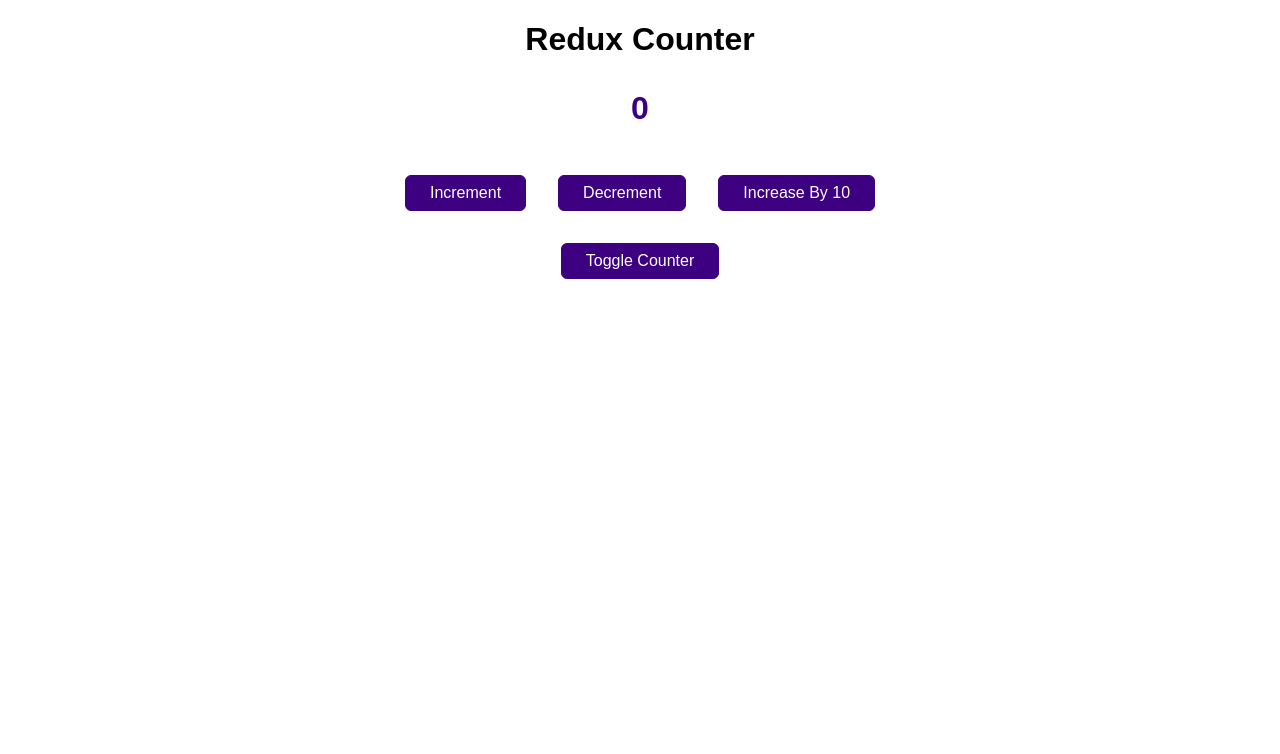
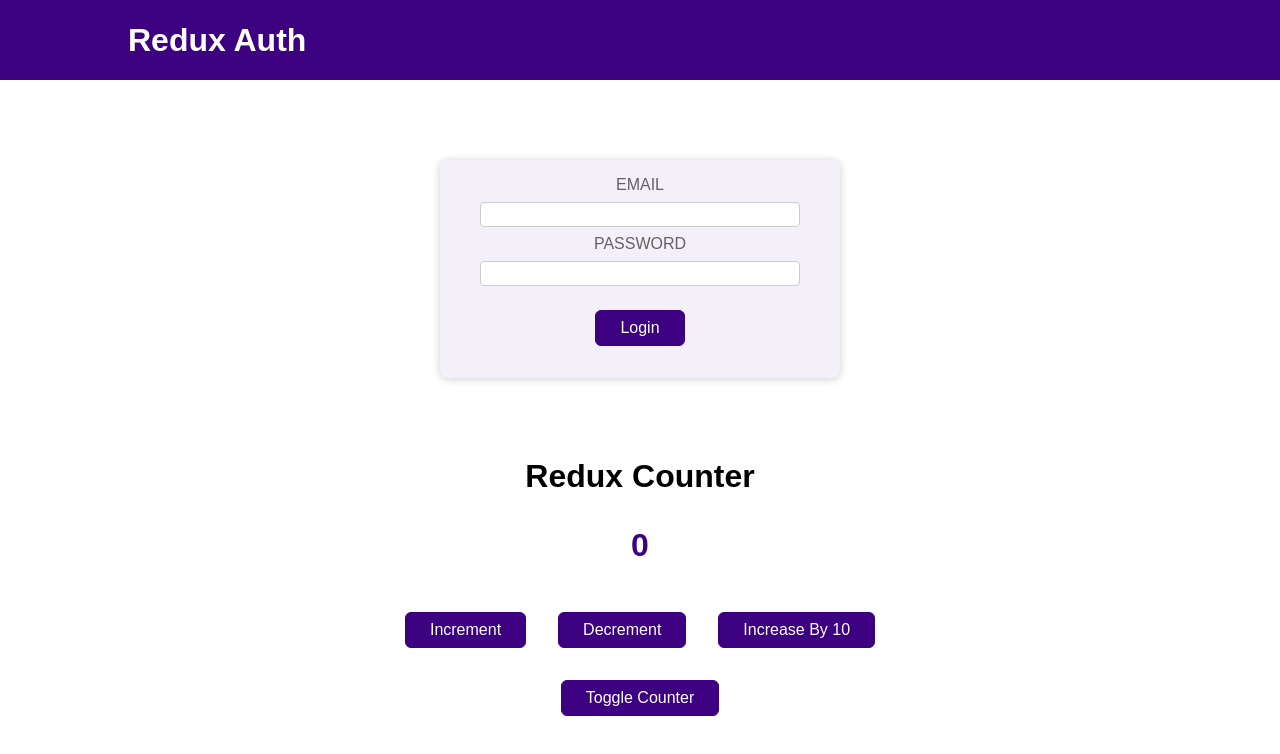
Before and after one commit to nguyenvinhchi/reactdemo, a React app: page /auth in a window 1280 px wide. Shown: the top 754 px of the page. Built offline with nearby package versions, Linux system fonts and the light colour scheme; the HTML template or start-up script is replaced by a standard one.

Commit message:
redux toolkit refactored

```diff
--- a/src/counter2/Counter2HomePage.js
+++ b/src/counter2/Counter2HomePage.js
@@ -1,13 +1,14 @@
 import React from "react";
-import Counter from "./components/Counter";
 import store from "./store/index";
 import { Provider } from "react-redux";
 import styles from "./index.css";
+import Home from "./components/Home";
 
 const Counter2HomePage = () => {
+
   return (
     <Provider store={store}>
-      <Counter />
+      <Home />
     </Provider>
   );
 };
--- a/src/counter2/components/Auth.js
+++ b/src/counter2/components/Auth.js
@@ -1,12 +1,25 @@
 import styles from './Auth.css'
 
 import React from 'react'
+import { useDispatch } from 'react-redux'
+import { authActions } from '../store';
 
 const Auth = () => {
+  const dispatch = useDispatch();
+
+  const loginHandler = (event) => {
+
+    event.preventDefault();
+    console.log(event.target.email.value);
+    dispatch(authActions.login({
+      username: event.target.email.value,
+      password: event.target.password.value
+    }))
+  }
   return (
     <main className={styles.auth}>
       <section>
-        <form>
+        <form onSubmit={loginHandler}>
           <div className={styles.control}>
             <label htmlFor='email'>Email</label>
             <input type='email' id='email' />
--- a/src/counter2/components/Counter.js
+++ b/src/counter2/components/Counter.js
@@ -4,8 +4,8 @@ import { counterActions } from '../store';
 import styles from './Counter.css'
 
 const Counter = () => {
-  const counter = useSelector(state => state.counter);
-  const showCounter = useSelector(state => state.showCounter)
+  const counter = useSelector(state => state.counter.counter);
+  const showCounter = useSelector(state => state.counter.showCounter)
   const dispatch = useDispatch();
 
   const incrementHandler = () => {
--- a/src/counter2/components/Header.js
+++ b/src/counter2/components/Header.js
@@ -1,11 +1,19 @@
 import styles from "./Header.css";
 import React from "react";
+import { useDispatch, useSelector } from "react-redux";
+import { authActions } from "../store";
 
 const Header = () => {
+  const dispatch = useDispatch();
+  const isAuth = useSelector(state => state.auth.isAuthenticated);
+  const logoutHandler = () => {
+    dispatch(authActions.logout())
+  }
+
   return (
     <header className={styles.header}>
       <h1>Redux Auth</h1>
-      <nav>
+      {isAuth && <nav>
         <ul>
           <li>
             <a href="/">My Products</a>
@@ -14,10 +22,10 @@ const Header = () => {
             <a href="/">My Sales</a>
           </li>
           <li>
-            <button>Logout</button>
+            <button onClick={logoutHandler}>Logout</button>
           </li>
         </ul>
-      </nav>
+      </nav>}
     </header>
   );
 };
--- /dev/null
+++ b/src/counter2/components/Home.js
@@ -0,0 +1,19 @@
+import React from 'react'
+import { useSelector } from 'react-redux';
+import Counter from "./Counter";
+import Header from './Header'
+import Auth from './Auth'
+
+const Home = () => {
+  const isAuth = useSelector(state => state.auth.isAuthenticated);
+
+  return (
+    <div>
+      <Header />
+      {!isAuth && <Auth />}
+      <Counter />
+    </div>
+  )
+}
+
+export default Home
--- /dev/null
+++ b/src/counter2/store/auth.js
@@ -0,0 +1,23 @@
+import { createSlice } from '@reduxjs/toolkit'
+
+const initialAuthState = {
+  isAuthenticated: false
+}
+
+const authSlice = createSlice({
+  name: 'authentication',
+  initialState: initialAuthState,
+  reducers: {
+    login(state, action) {
+      console.log(`login username: ${action.payload.username}`)
+      state.isAuthenticated = true;
+    },
+    logout(state) {
+      state.isAuthenticated = false;
+    }
+  }
+});
+
+export const authActions = authSlice.actions;
+
+export default authSlice.reducer;
--- /dev/null
+++ b/src/counter2/store/counter.js
@@ -0,0 +1,26 @@
+import { createSlice } from '@reduxjs/toolkit'
+
+const initialCounterState = { counter: 0, showCounter: true }
+
+const counterSlice = createSlice({
+  name: 'counter',
+  initialState: initialCounterState,
+  reducers: {
+    increment(state) {
+      state.counter++;
+    },
+    decrement(state) {
+      state.counter--;
+    },
+    increaseBy(state, action) {
+      state.counter = state.counter + action.payload;
+    },
+    toggleCounter(state) {
+      state.showCounter = !state.showCounter;
+    }
+  }
+});
+
+export const counterActions = counterSlice.actions;
+
+export default counterSlice.reducer;
--- a/src/counter2/store/index.js
+++ b/src/counter2/store/index.js
@@ -1,26 +1,8 @@
-import { configureStore, createSlice } from '@reduxjs/toolkit'
-import { createStore } from 'redux'
-
-const initialState = { counter: 0, showCounter: true }
-
-const counterSlice = createSlice({
-  name: 'counter',
-  initialState,
-  reducers: {
-    increment(state) {
-      state.counter++;
-    },
-    decrement(state) {
-      state.counter--;
-    },
-    increaseBy(state, action) {
-      state.counter = state.counter + action.payload;
-    },
-    toggleCounter(state) {
-      state.showCounter = !state.showCounter;
-    }
-  }
-});
+import { configureStore } from '@reduxjs/toolkit'
+import counterReducer from './counter'
+import authReducer from './auth'
+export { counterActions } from './counter'
+export { authActions } from './auth'
 
 // const counterReducer = (state = initialState, action) => {
 
@@ -58,9 +40,7 @@ const counterSlice = createSlice({
 // const store = createStore(counterReducer)
 
 const store = configureStore({
-  reducer: counterSlice.reducer
+  reducer: { counter: counterReducer, auth: authReducer }
 })
 
-export const counterActions = counterSlice.actions;
-
 export default store;
```
